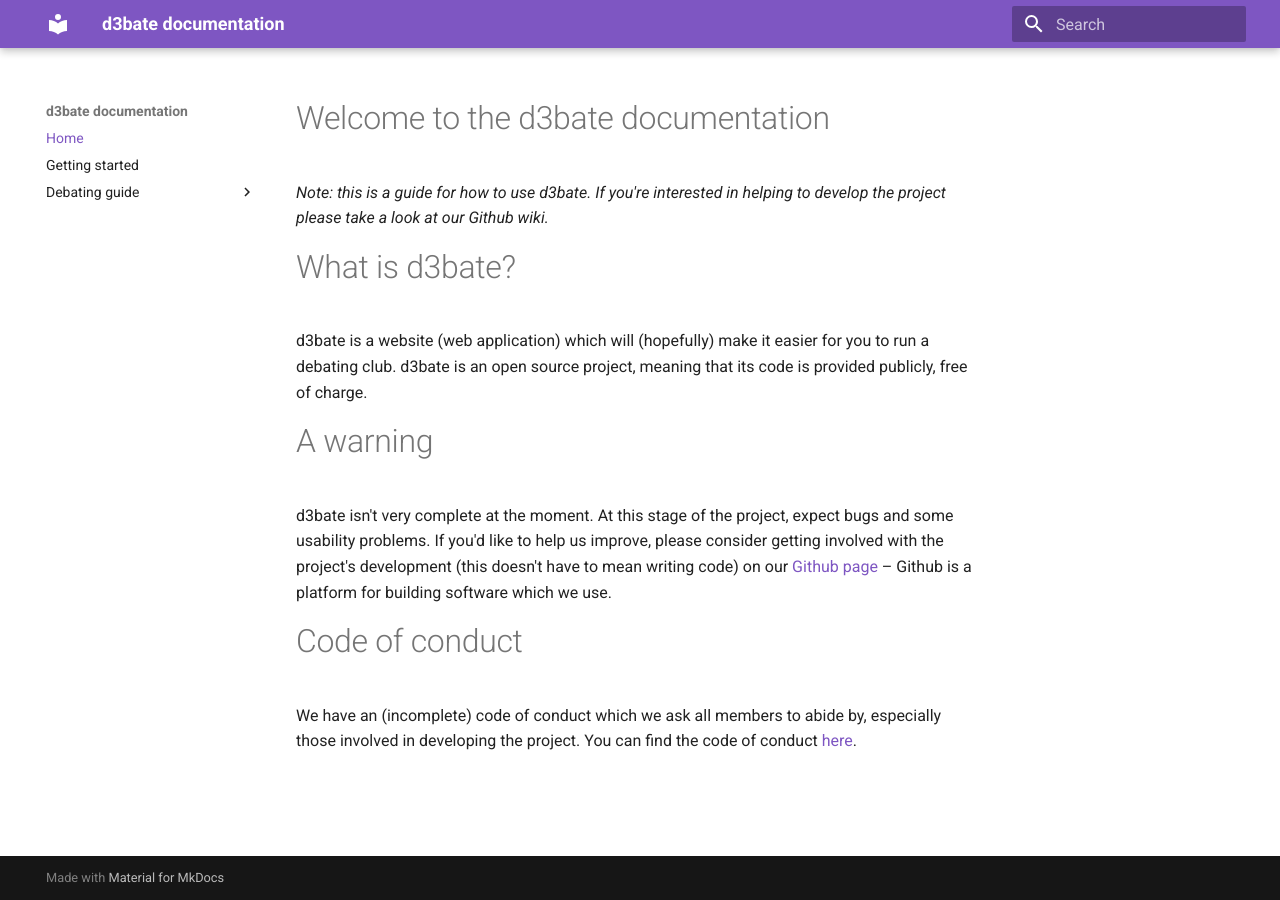
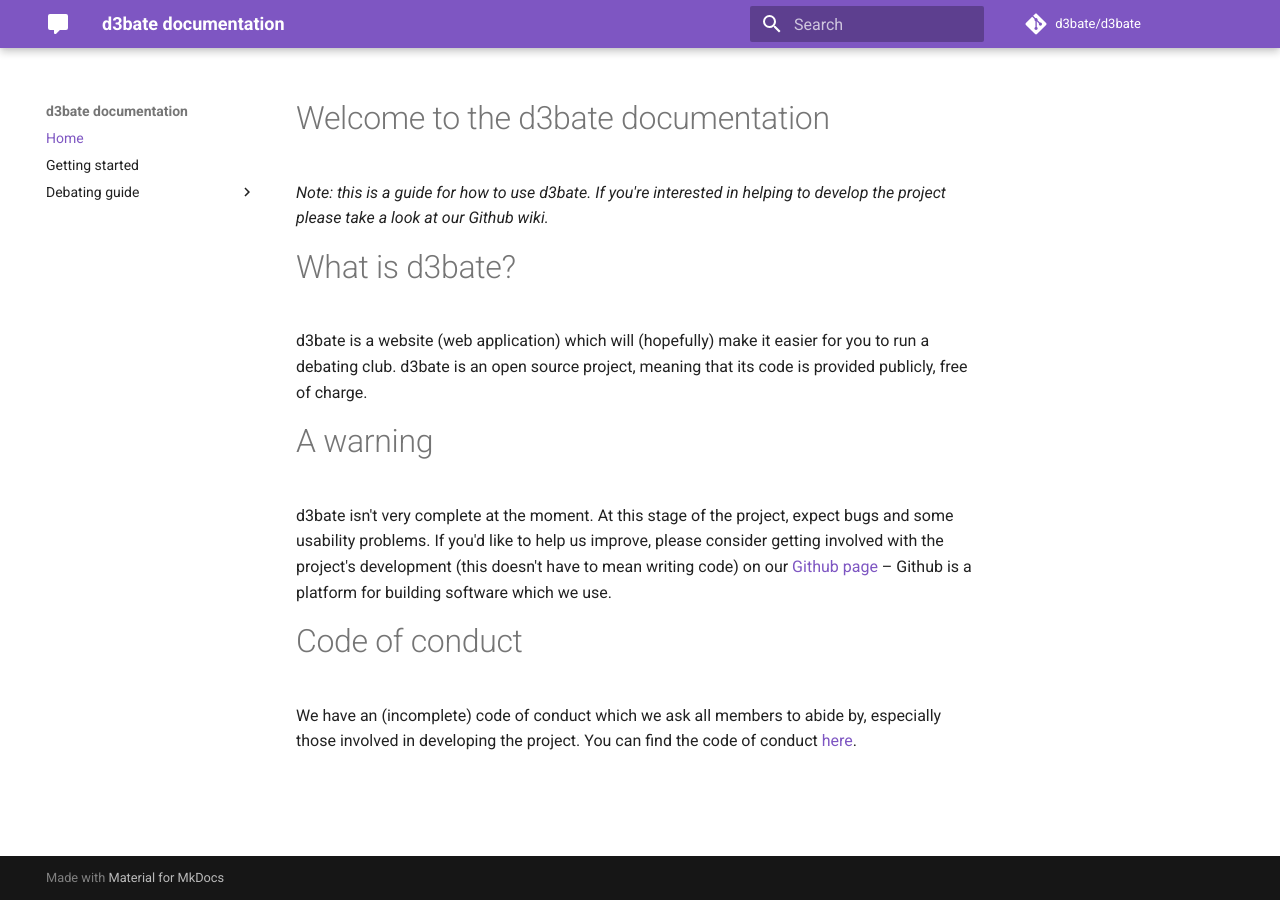
Before and after one commit to d3bate/d3bate, an MkDocs documentation site: the page built from docs/index.md, in a window 1280 px wide. Built offline with MkDocs 1.6.1 and Material for MkDocs 9.7.7, drawn with Linux system fonts in a browser that asks for light colours; comment, search, counter and statistics services are not loaded.

Commit message:
Added github repository to mkdocs + changed mkdocs icon.

```diff
--- a/mkdocs.yml
+++ b/mkdocs.yml
@@ -4,6 +4,10 @@ theme:
   palette:
     primary: 'deep purple'
     accent: 'indigo'
+  logo:
+    icon: 'comment'
+repo_name: 'd3bate/d3bate'
+repo_url: 'https://github.com/d3bate/d3bate'
 google_analytics:
 - 'UA-154654069-1'
 - 'auto'
```
